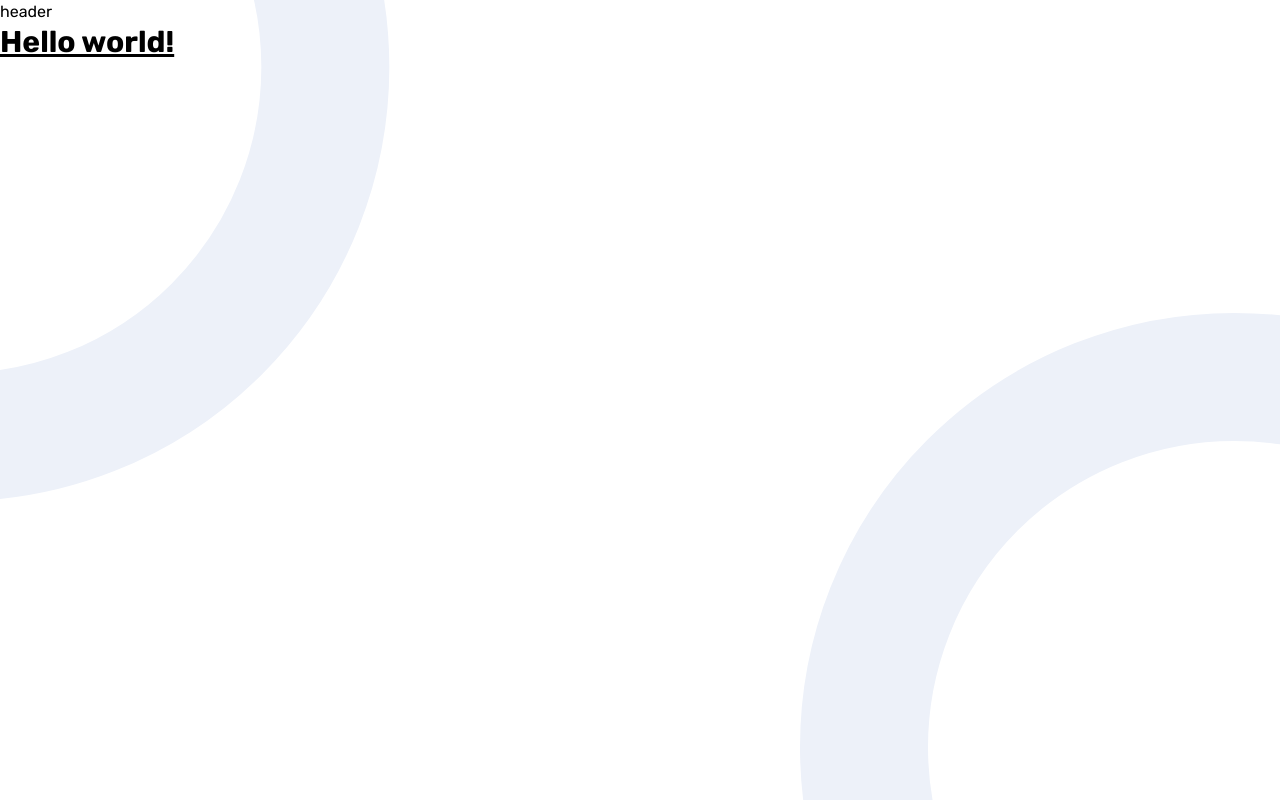
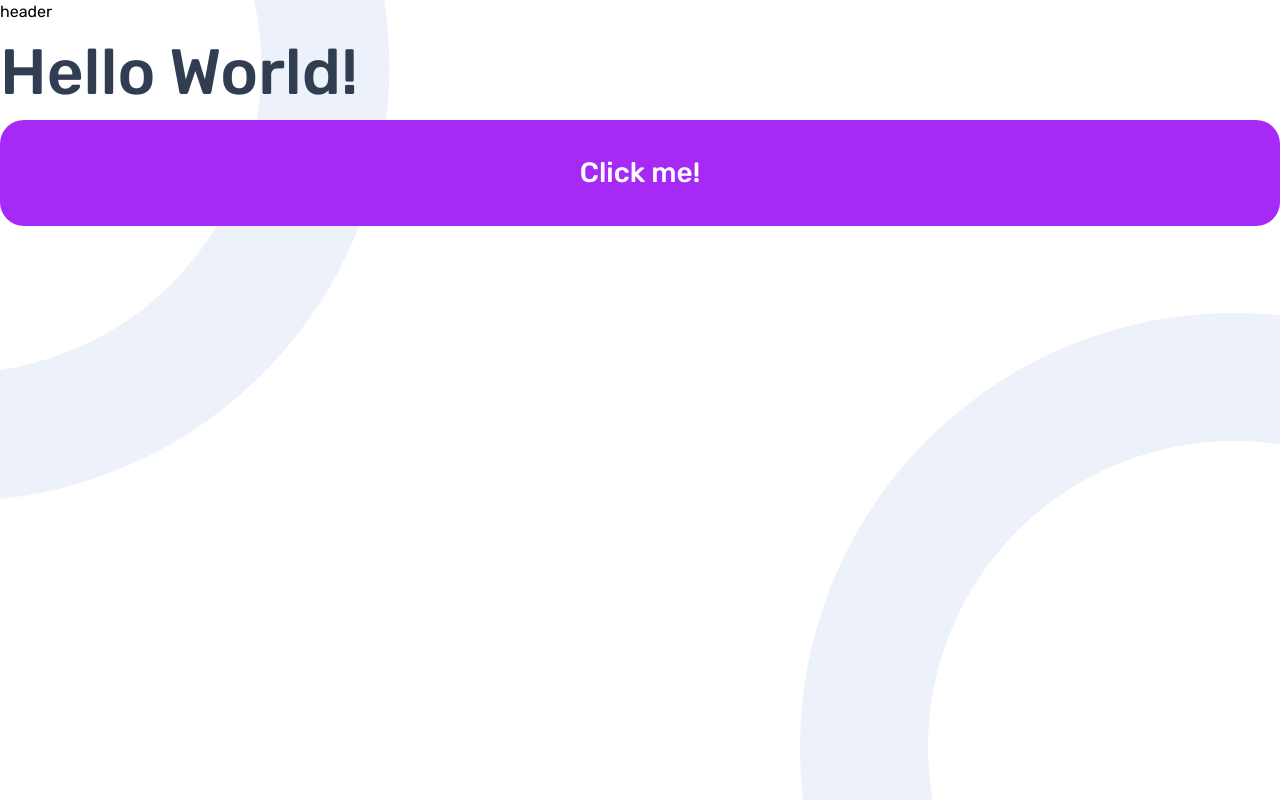
Before and after one commit to mcancetin/quiz-app, a React (Vite) app: page / in a window 1280 px wide. Built offline with nearby package versions, Linux system fonts and the light colour scheme.

Commit message:
button component created

```diff
--- /dev/null
+++ b/src/components/button/Button.jsx
@@ -0,0 +1,26 @@
+import React from "react";
+import PropTypes from "prop-types";
+
+import classNames from "classnames";
+
+function Button({ children, onClick }) {
+  const buttonClasses = classNames(
+    "relative text-pure-white bg-bright-violet heading-sm rounded-3xl p-8 w-full shadow-[0_16px_40px_0px_rgba(143, 160, 193, 0.14)]",
+    {
+      "hover:after:bg-pure-white/50 hover:after:absolute hover:after:top-0 hover:after:left-0 hover:after:w-full hover:after:h-full": true,
+    }
+  );
+
+  return (
+    <button onClick={onClick} className={buttonClasses}>
+      {children}
+    </button>
+  );
+}
+
+Button.propTypes = {
+  label: PropTypes.string,
+  onClick: PropTypes.func,
+};
+
+export default Button;
--- /dev/null
+++ b/src/components/button/index.jsx
@@ -0,0 +1 @@
+export { default } from "./Button";
--- a/src/pages/Home.jsx
+++ b/src/pages/Home.jsx
@@ -1,8 +1,14 @@
 import React from "react";
 import PropTypes from "prop-types";
+import Button from "src/components/button";
 
 function Home(props) {
-  return <h1 className="text-3xl font-bold underline">Hello world!</h1>;
+  return (
+    <>
+      <h1 className="heading-lg">Hello World!</h1>
+      <Button onClick={() => console.log("Hello, world!")}>Click me!</Button>
+    </>
+  );
 }
 
 Home.propTypes = {};
```
